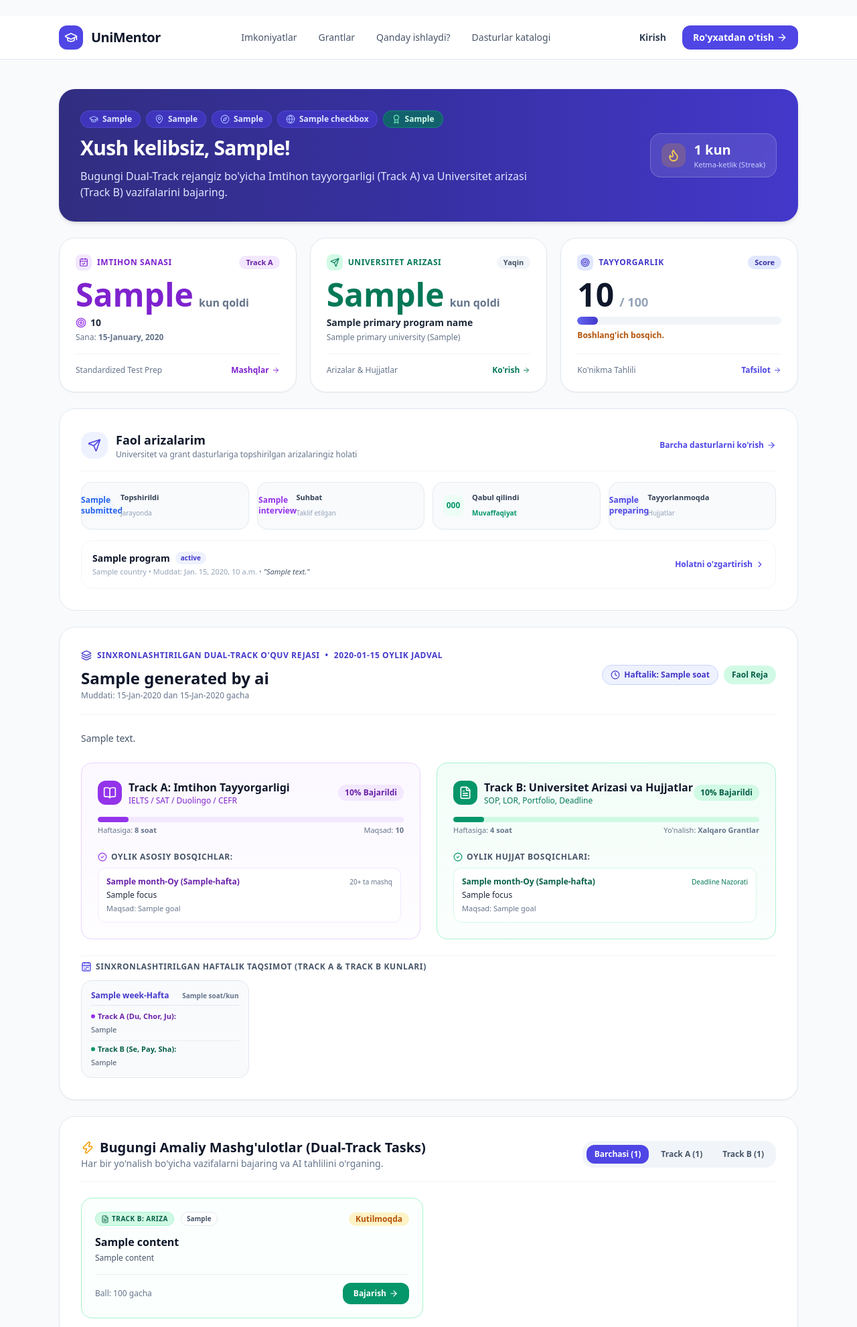
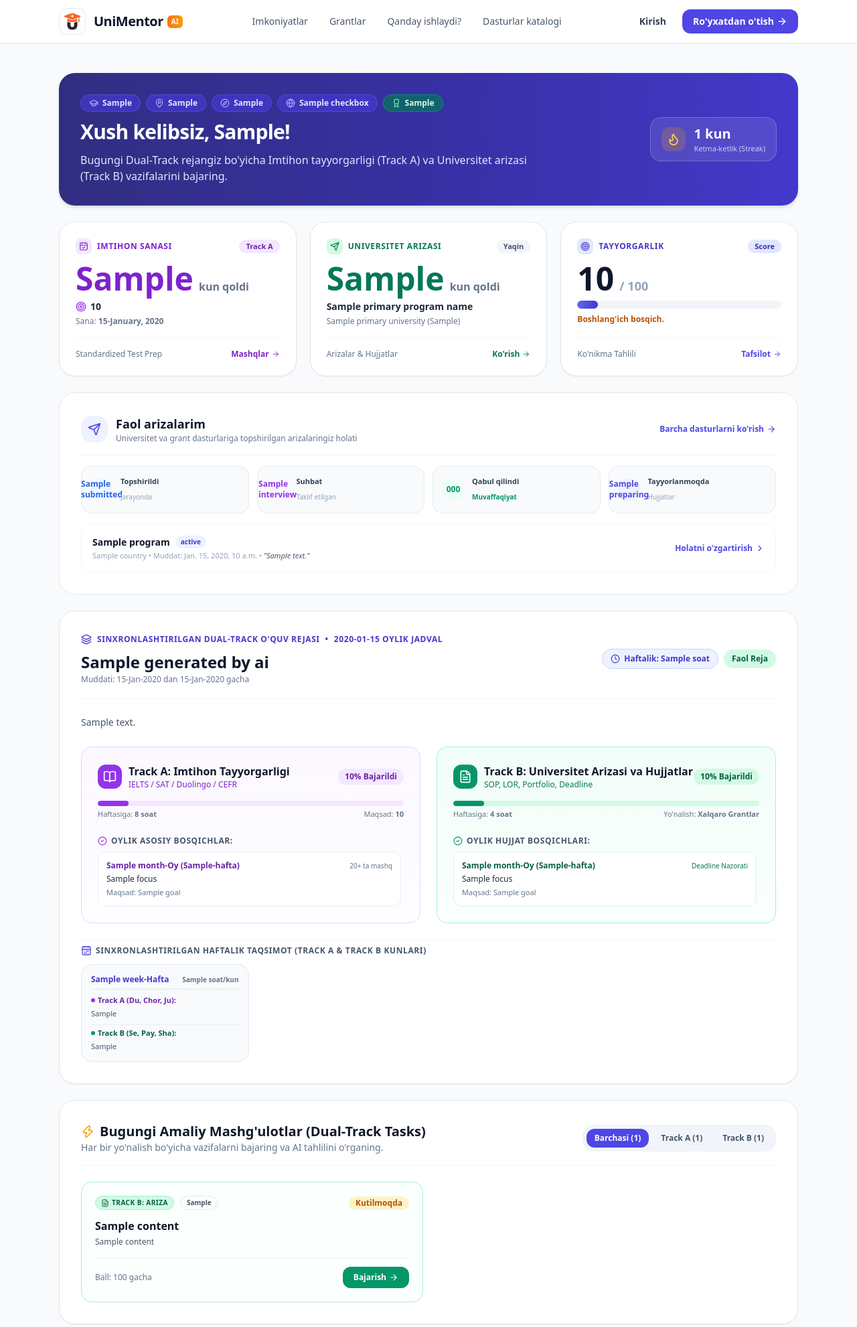
Before and after one commit to abdurahmonpy/edu, a Django app: template templates/dashboard/index.html in a window 1280 px wide. Shown: the top 1982 px of the page at 67% size. Run offline with Django 5.2, Linux system fonts and the light colour scheme; the template is opened without the code that fills it: most values are stand-ins (such as "Sample title", 1, 10 or a date in 2020); some libraries are stand-ins or nearby versions.

Commit message:
feat: Integrate new UniMentor A-Variant logo (Graduation Cap + AI Spark) across navbar, sidebar, favicon and auth pages

```diff
--- a/templates/accounts/login.html
+++ b/templates/accounts/login.html
@@ -13,10 +13,11 @@
 
       <div class="relative z-10 space-y-6">
         <div class="flex items-center space-x-2.5">
-          <div class="w-9 h-9 rounded-xl bg-indigo-500 text-white flex items-center justify-center shadow-md shadow-indigo-500/30 font-bold">
-            <i data-lucide="graduation-cap" class="w-5 h-5"></i>
+          <div class="w-10 h-10 rounded-xl bg-white p-0.5 shadow-md flex items-center justify-center overflow-hidden">
+            <img src="{% static 'images/unimentor_logo.png' %}" alt="UniMentor" class="w-full h-full object-contain">
           </div>
           <span class="text-xl font-black tracking-tight text-white">UniMentor</span>
+          <span class="text-[9px] font-black uppercase px-1 py-0.5 rounded bg-orange-500 text-white shadow-xs">AI</span>
         </div>
 
         <div class="space-y-2">
--- a/templates/accounts/register.html
+++ b/templates/accounts/register.html
@@ -15,10 +15,11 @@
       <!-- Brand and Header -->
       <div class="relative z-10 space-y-6">
         <div class="flex items-center space-x-2.5">
-          <div class="w-9 h-9 rounded-xl bg-indigo-500 text-white flex items-center justify-center shadow-md shadow-indigo-500/30 font-bold">
-            <i data-lucide="graduation-cap" class="w-5 h-5"></i>
+          <div class="w-10 h-10 rounded-xl bg-white p-0.5 shadow-md flex items-center justify-center overflow-hidden">
+            <img src="{% static 'images/unimentor_logo.png' %}" alt="UniMentor" class="w-full h-full object-contain">
           </div>
           <span class="text-xl font-black tracking-tight text-white">UniMentor</span>
+          <span class="text-[9px] font-black uppercase px-1 py-0.5 rounded bg-orange-500 text-white shadow-xs">AI</span>
         </div>
 
         <div class="space-y-2">
--- a/templates/base.html
+++ b/templates/base.html
@@ -5,6 +5,8 @@
   <meta charset="UTF-8">
   <meta name="viewport" content="width=device-width, initial-scale=1.0, maximum-scale=1.0, user-scalable=no">
   <title>{% block title %}UniMentor — Xorijda Ta'lim AI Mentori{% endblock %}</title>
+  <link rel="icon" type="image/png" href="{% static 'images/favicon.png' %}">
+  <link rel="apple-touch-icon" href="{% static 'images/unimentor_logo.png' %}">
 
   <!-- Lucide Icons (CDN + Local Fallback) -->
   <script src="https://unpkg.com/lucide@latest"></script>
@@ -23,10 +25,13 @@
               50: '#eef2ff',
               100: '#e0e7ff',
               200: '#c7d2fe',
+              300: '#a5b4fc',
+              400: '#818cf8',
               500: '#6366f1',
               600: '#4f46e5',
               700: '#4338ca',
               800: '#3730a3',
+              900: '#312e81',
             }
           }
         }
@@ -35,46 +40,42 @@
   </script>
 
   <style>
-    .pb-safe {
-      padding-bottom: env(safe-area-inset-bottom, 1rem);
+    /* Custom Scrollbar for better UX */
+    ::-webkit-scrollbar {
+      width: 6px;
+      height: 6px;
+    }
+    ::-webkit-scrollbar-track {
+      background: #f1f5f9;
+    }
+    ::-webkit-scrollbar-thumb {
+      background: #cbd5e1;
+      border-radius: 9999px;
+    }
+    ::-webkit-scrollbar-thumb:hover {
+      background: #94a3b8;
     }
 
-    /* Page Enter Smooth Animation */
-    @keyframes pageFadeIn {
-      0% {
-        opacity: 0;
-        transform: translateY(6px);
-      }
-      100% {
-        opacity: 1;
-        transform: translateY(0);
-      }
-    }
-
-    .page-transition {
-      animation: pageFadeIn 0.28s cubic-bezier(0.16, 1, 0.3, 1) forwards;
-    }
-
-    /* Top Page Transition Progress Bar */
+    /* Subtle top-bar progress loading animation */
     #top-progress-bar {
       position: fixed;
       top: 0;
       left: 0;
+      width: 0%;
       height: 3px;
-      width: 0%;
-      background: linear-gradient(90deg, #4f46e5, #818cf8, #38bdf8);
-      z-index: 9999;
-      transition: width 0.3s ease, opacity 0.3s ease;
+      background: linear-gradient(90deg, #FF5722, #4f46e5, #8b5cf6);
+      z-index: 99999;
+      transition: width 0.2s ease, opacity 0.3s ease;
       opacity: 0;
     }
 
-    /* Smooth Hover & Click Effects */
-    .nav-item-animated {
-      transition: all 0.2s cubic-bezier(0.4, 0, 0.2, 1);
+    /* Page transition smooth fade */
+    .page-transition {
+      animation: fadeIn 0.25s ease-out;
     }
-    .nav-item-animated:hover i {
-      transform: scale(1.15);
-      transition: transform 0.2s cubic-bezier(0.34, 1.56, 0.64, 1);
+    @keyframes fadeIn {
+      from { opacity: 0; transform: translateY(3px); }
+      to { opacity: 1; transform: translateY(0); }
     }
   </style>
   {% block extra_head %}{% endblock %}
@@ -89,11 +90,14 @@
       <div class="flex flex-col flex-1 min-h-0">
         <!-- Brand Logo -->
         <div class="h-16 flex items-center justify-between px-5 border-b border-slate-100 flex-shrink-0">
-          <a href="{% url 'dashboard:index' %}" class="flex items-center space-x-3 text-indigo-600 hover:opacity-90 transition">
-            <div class="w-8 h-8 rounded-lg bg-indigo-600 text-white flex items-center justify-center shadow-xs">
-              <i data-lucide="graduation-cap" class="w-5 h-5 text-white"></i>
+          <a href="{% url 'dashboard:index' %}" class="flex items-center space-x-2.5 text-slate-900 hover:opacity-90 transition">
+            <div class="w-9 h-9 rounded-xl bg-white border border-slate-200 overflow-hidden shadow-xs flex items-center justify-center p-0.5">
+              <img src="{% static 'images/unimentor_logo.png' %}" alt="UniMentor" class="w-full h-full object-contain">
             </div>
-            <span class="text-xl font-extrabold text-slate-900 tracking-tight">UniMentor</span>
+            <div class="flex items-center space-x-1">
+              <span class="text-xl font-extrabold text-slate-900 tracking-tight">UniMentor</span>
+              <span class="text-[9px] font-black uppercase px-1 py-0.5 rounded bg-orange-500 text-white shadow-xs">AI</span>
+            </div>
           </a>
           <button id="close-sidebar-btn" class="p-1.5 text-slate-400 hover:text-indigo-600 hover:bg-indigo-50 rounded-lg transition" title="Menyuni yopish">
             <i data-lucide="chevron-left" class="w-5 h-5"></i>
@@ -257,11 +261,12 @@
     <footer class="bg-white border-t border-slate-200 py-6 mt-auto">
       <div class="max-w-6xl mx-auto px-4 sm:px-6 flex flex-col md:flex-row justify-between items-center text-xs text-slate-500 gap-3">
         <div class="flex items-center space-x-2">
-          <div class="w-5 h-5 rounded-md bg-indigo-600 text-white flex items-center justify-center">
-            <i data-lucide="graduation-cap" class="w-3.5 h-3.5 text-white"></i>
+          <div class="w-6 h-6 rounded-md bg-white border border-slate-200 overflow-hidden flex items-center justify-center p-0.5">
+            <img src="{% static 'images/unimentor_logo.png' %}" alt="UniMentor" class="w-full h-full object-contain">
           </div>
           <span class="font-bold text-slate-800 text-sm">UniMentor</span>
-          <span>— O'zbekiston maktab o'quvchilari uchun AI ta'lim platformasi</span>
+          <span class="text-[9px] font-black uppercase px-1 py-0.5 rounded bg-orange-500 text-white shadow-xs">AI</span>
+          <span class="text-slate-400 pl-1">— O'zbekiston maktab o'quvchilari uchun AI ta'lim platformasi</span>
         </div>
         <div>
           <span class="text-slate-400">© 2026 UniMentor EdTech. Barcha huquqlar himoyalangan.</span>
--- a/templates/includes/nav_public.html
+++ b/templates/includes/nav_public.html
@@ -1,12 +1,16 @@
+{% load static %}
 <!-- Public Header for unauthenticated / landing / public pages -->
 <header class="sticky top-0 z-30 bg-white/95 backdrop-blur border-b border-slate-200 shadow-xs">
   <div class="max-w-6xl mx-auto px-4 sm:px-6 h-16 flex items-center justify-between">
     <!-- Brand Logo -->
-    <a href="{% url 'home' %}" class="flex items-center space-x-3 text-indigo-600 hover:opacity-90 transition">
-      <div class="w-9 h-9 rounded-xl bg-indigo-600 text-white flex items-center justify-center shadow-sm">
-        <i data-lucide="graduation-cap" class="w-5 h-5 text-white"></i>
+    <a href="{% url 'home' %}" class="flex items-center space-x-3 text-slate-900 hover:opacity-90 transition">
+      <div class="w-10 h-10 rounded-xl bg-white border border-slate-200 overflow-hidden shadow-xs flex items-center justify-center p-0.5">
+        <img src="{% static 'images/unimentor_logo.png' %}" alt="UniMentor AI" class="w-full h-full object-contain scale-110">
       </div>
-      <span class="text-xl font-extrabold text-slate-900 tracking-tight">UniMentor</span>
+      <div class="flex items-center space-x-1.5">
+        <span class="text-xl font-extrabold text-slate-900 tracking-tight">UniMentor</span>
+        <span class="text-[10px] font-black uppercase px-1.5 py-0.5 rounded-md bg-gradient-to-r from-orange-500 to-amber-500 text-white shadow-xs">AI</span>
+      </div>
     </a>
 
     <!-- Public Nav Links -->
```
Also changed, not shown: templates/includes/nav_onboarding.html (+7 -5 lines), templates/includes/nav_top.html (+5 -3 lines), templates/includes/sidebar.html (+8 -3 lines), static/images/favicon.png (added), static/images/unimentor_logo.jpg (added), static/images/unimentor_logo.png (added).
